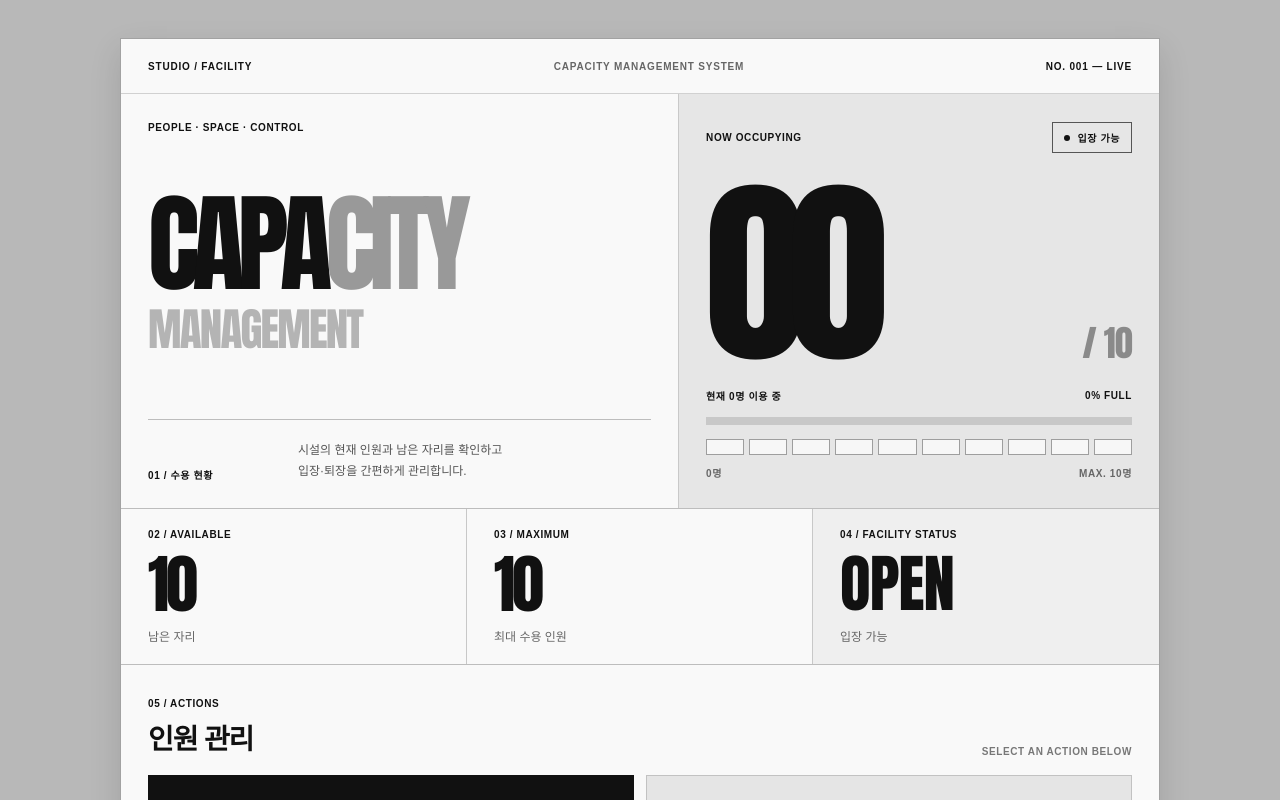
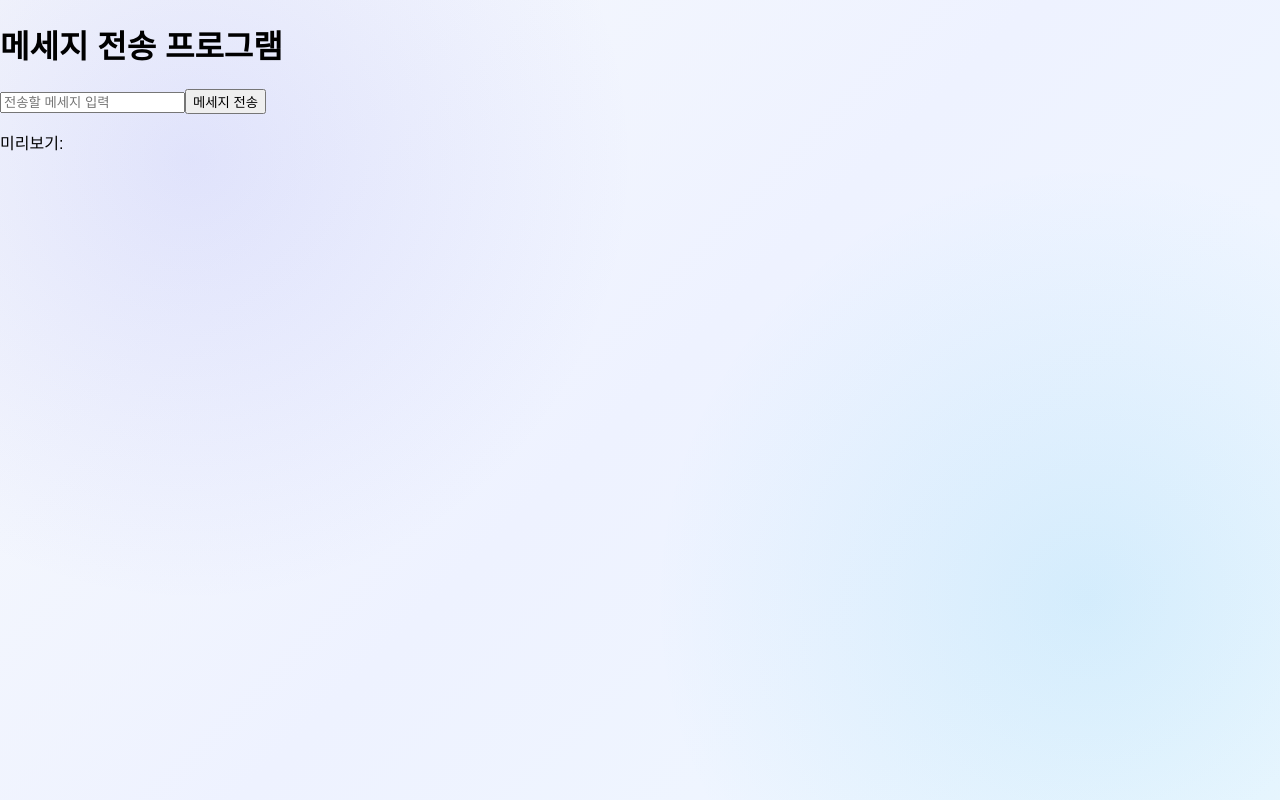
Before and after one commit to psy0635-ctrl/Web_Project2, a React (Create React App) app: page / in a window 1280 px wide. Shown: the top 800 px of the page. Built offline with nearby package versions, Linux system fonts and the light colour scheme.

Commit message:
8주8장 이벤트 핸들링 -실습 예제

```diff
--- /dev/null
+++ b/src/08/ConfirmButton.jsx
@@ -0,0 +1,39 @@
+import React from 'react';
+
+class ConfirmButton extends React.Component {
+    constructor(props) {
+        super(props);
+
+        this.state = {
+            isConfirmed: false,
+        };
+
+        this.handleConfirm = this.handleConfirm.bind(this);
+
+    }
+    // handleConfirm() {
+    //     this.setState(prevState => ({
+    //         isConfirmed: !prevState.isConfirmed,
+    //     }));
+    //
+    // }
+
+    handleConfirm = () => {
+        this.setState(prevState => ({
+            isConfirmed: !prevState.isConfirmed,
+        }));
+
+    }
+    render() {
+        return (
+            <button
+                onClick={this.handleConfirm}
+                disabled={this.state.isConfirmed}
+                >
+                {this.state.isConfirmed ? "확인됨" :"확인하기"}
+            </button>
+        );
+    }
+}
+
+export default ConfirmButton;
--- /dev/null
+++ b/src/08/ConfirmButton2.jsx
@@ -0,0 +1,19 @@
+
+import React, { useState } from "react";
+
+function ConfirmButton2(props) {
+
+    const [isConfirmed, setIsConfirmed] = useState(false);
+
+    const handleConfirm = () => {
+        setIsConfirmed((prevConfirmed) => !prevConfirmed);
+    };
+
+    return (
+        <button onClick={handleConfirm}>
+            {isConfirmed ? "확인됨" : "확인하기"}
+        </button>
+    );
+}
+
+export default ConfirmButton2;
--- /dev/null
+++ b/src/08/MessageSender.jsx
@@ -0,0 +1,26 @@
+
+import React, { useState } from "react";
+
+function MessageSender() {
+    const [message, setMessage] = useState("");
+
+    function handleChange(event) {
+        setMessage(event.target.value);
+    }
+
+    function handleClick() {
+        alert(message);
+        setMessage("");
+    }
+
+    return(
+      <div>
+          <h1>메세지 전송 프로그램</h1>
+          <input type={"text"} placeholder={"전송할 메세지 입력"} value={message} onChange={handleChange} />
+          <button onClick={handleClick}>메세지 전송</button>
+          <p>미리보기: {message}</p>
+      </div>
+    );
+}
+
+export default MessageSender;
--- a/src/08/MyButton.jsx
+++ b/src/08/MyButton.jsx
@@ -0,0 +1,16 @@
+import React from "react";
+
+class MyButton extends React.Component{
+    handleClick() {
+        console.log('this is: ', this);
+    }
+    render() {
+        return(
+            <button onClick={() => this.handleClick()}>
+                Click Here~
+            </button>
+        );
+    }
+}
+
+export default MyButton;
--- /dev/null
+++ b/src/08/MyButton2.jsx
@@ -0,0 +1,30 @@
+
+import React, { useState } from "react";
+
+function MyButton2() {
+
+    // 버튼 클릭 횟수를 저장하는 상태
+    const [count, setCount] = useState(0);
+
+    // 버튼 클릭 시 실행되는 함수
+    const btnClick = (id, event) => {
+        console.log(id, event.target, event.clientX, event.clientY);
+    };
+
+    return (
+        <div>
+            <h3>버튼 클릭 횟수: {count}</h3>
+
+            <button
+                onClick={(event) => {
+                    setCount((prevCount) => prevCount + 1);
+                    btnClick(1, event);
+                }}
+            >
+                버튼을 클릭하세요(개발자도구(F12) 실행)
+            </button>
+        </div>
+    );
+}
+
+export default MyButton2;
--- a/src/index.js
+++ b/src/index.js
@@ -19,12 +19,17 @@ import NotificationList from "./06/NotificationList";
 import Counter from "./07/01/Counter";
 import TextinputWithFocusButton from "./07/02/TextinputWithFocusButton";
 import Accommodate from "./07/Accommodate";
+import MyButton2 from "./08/MyButton2";
+import ConfirmButton from "./08/ConfirmButton";
+import MyButton from "./08/MyButton";
+import ConfirmButton2 from "./08/ConfirmButton2";
+import MessageSender from "./08/MessageSender";
 
 const root = ReactDOM.createRoot(document.getElementById('root'));
 setInterval(() => {
         root.render(
             <React.StrictMode>
-            <Accommodate/>
+            <MessageSender/>
             </React.StrictMode>
 
         );
```
